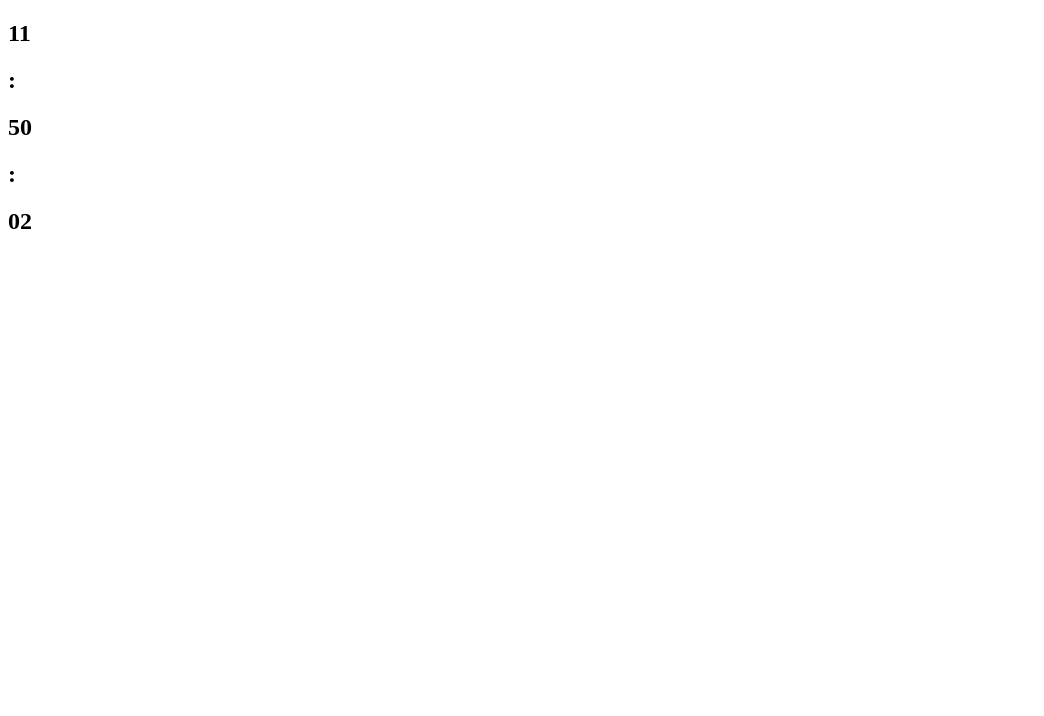
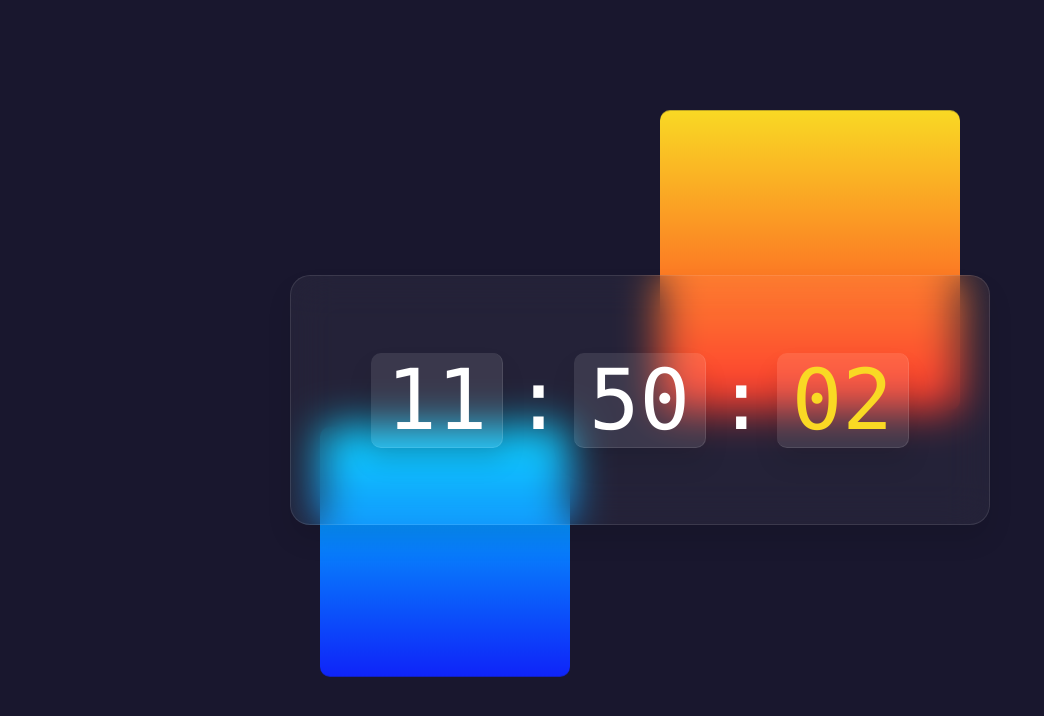
Before and after one commit to ATES1T/clock, a plain HTML site: page index.html in a window 1280 px wide. Shown: the whole page, without its empty margins (0-1044 px from the left). Drawn offline with Linux system fonts and the light colour scheme; the site is published under a folder, as on GitHub Pages, so addresses that start at the root find nothing.

Commit message:
Update index.html

```diff
--- a/index.html
+++ b/index.html
@@ -5,8 +5,8 @@
     <meta http-equiv="X-UA-Compatible" content="IE=edge">
     <meta name="viewport" content="width=device-width, initial-scale=1.0">
     <title>Document</title>
-    <link rel="stylesheet" href="/style.css">
-    <link rel="stylesheet" href="/none.css">
+    <link rel="stylesheet" href="style.css">
+    <link rel="stylesheet" href="none.css">
 </head>
 <body>
     <section class="section">
```
